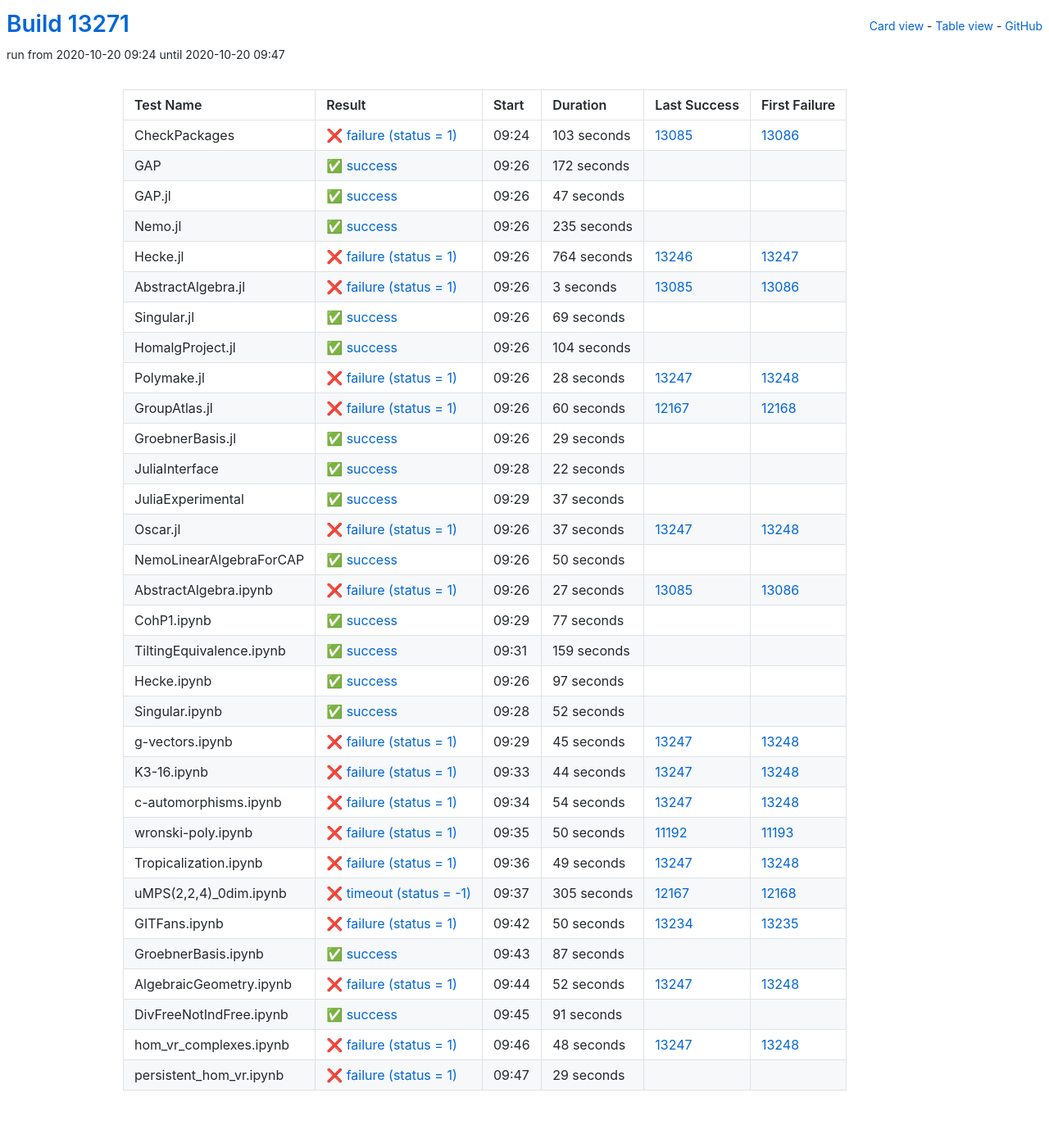
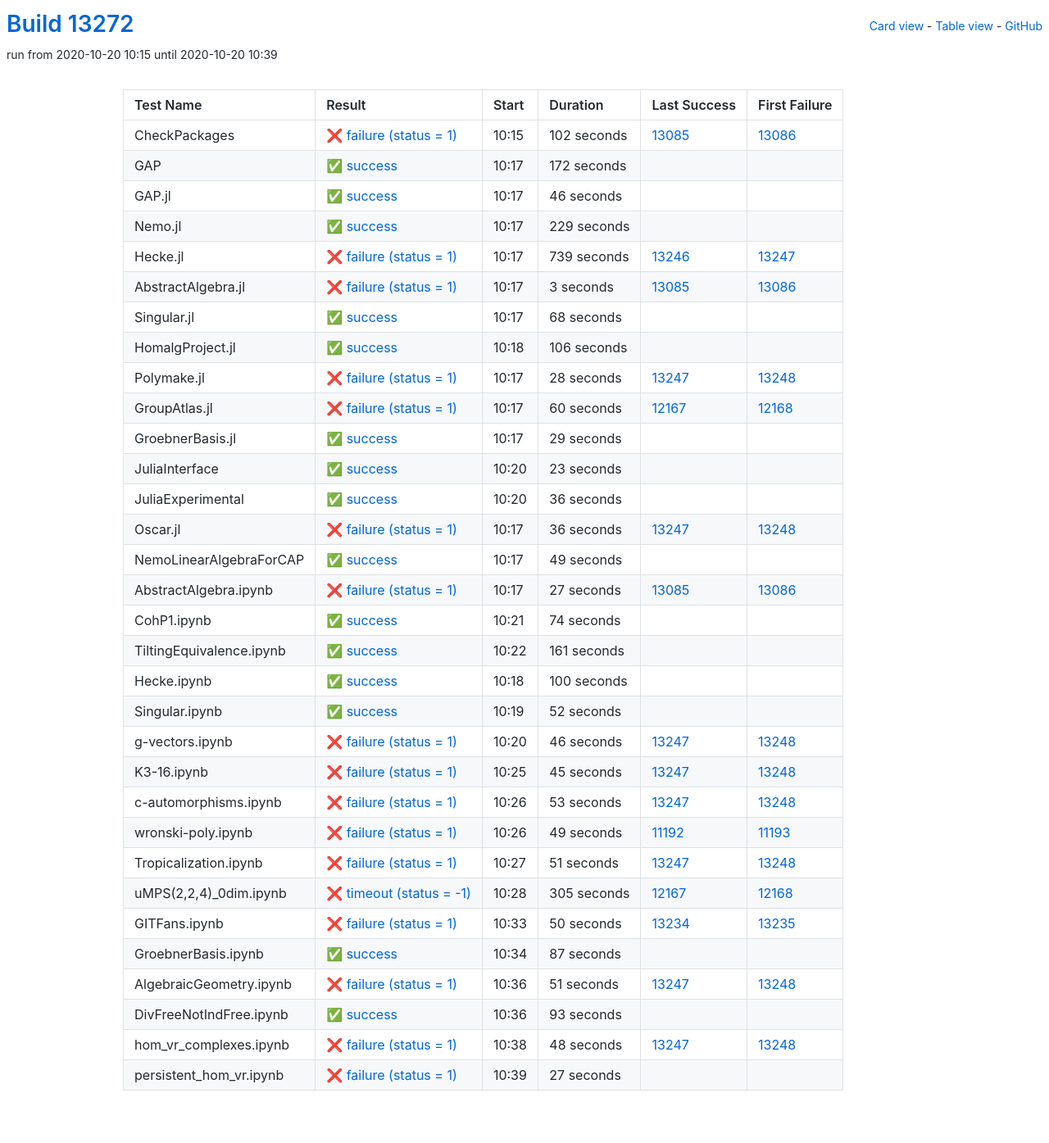
Before and after one commit to oscar-system/oscar-ci-status, a Jekyll site: the page built from table.html, in a window 1280 px wide. Shown: the whole page at 82% size. Built offline with Jekyll 4.4.1, drawn with Linux system fonts in a browser that asks for light colours.

Commit message:
Build #13272

```diff
--- a/_data/ci.yml
+++ b/_data/ci.yml
@@ -1,6 +1,6 @@
 ---
-build: 13271
-build_url: https://oscarci.mathematik.uni-kl.de/job/oscar/13271/
+build: 13272
+build_url: https://oscarci.mathematik.uni-kl.de/job/oscar/13272/
 job: oscar
 organization: oscar-system
 repo: oscar-ci-status
@@ -8,20 +8,20 @@
 tests:
 - name: CheckPackages
   id: checkpackages
-  log: https://oscarci.mathematik.uni-kl.de/job/oscar/13271/artifact/logs/build-13271/CheckPackages.log
-  start: 2020-10-20 09:24
+  log: https://oscarci.mathematik.uni-kl.de/job/oscar/13272/artifact/logs/build-13272/CheckPackages.log
+  start: 2020-10-20 10:15
   success: false
   exitcode: 1
   status: failure
-  duration: 103
+  duration: 102
   last_success: 13085
   last_success_url: https://oscarci.mathematik.uni-kl.de/job/oscar/13085/
   first_failure: 13086
   first_failure_url: https://oscarci.mathematik.uni-kl.de/job/oscar/13086/
 - name: GAP
   id: gap
-  log: https://oscarci.mathematik.uni-kl.de/job/oscar/13271/artifact/logs/build-13271/GAP.log
-  start: 2020-10-20 09:26
+  log: https://oscarci.mathematik.uni-kl.de/job/oscar/13272/artifact/logs/build-13272/GAP.log
+  start: 2020-10-20 10:17
   success: true
   exitcode: 0
   status: success
@@ -32,44 +32,44 @@
   first_failure_url:
 - name: GAP.jl
   id: gap-jl
-  log: https://oscarci.mathematik.uni-kl.de/job/oscar/13271/artifact/logs/build-13271/GAP.jl.log
-  start: 2020-10-20 09:26
+  log: https://oscarci.mathematik.uni-kl.de/job/oscar/13272/artifact/logs/build-13272/GAP.jl.log
+  start: 2020-10-20 10:17
   success: true
   exitcode: 0
   status: success
-  duration: 47
+  duration: 46
   last_success: false
   last_success_url:
   first_failure: false
   first_failure_url:
 - name: Nemo.jl
   id: nemo-jl
-  log: https://oscarci.mathematik.uni-kl.de/job/oscar/13271/artifact/logs/build-13271/Nemo.jl.log
-  start: 2020-10-20 09:26
+  log: https://oscarci.mathematik.uni-kl.de/job/oscar/13272/artifact/logs/build-13272/Nemo.jl.log
+  start: 2020-10-20 10:17
   success: true
   exitcode: 0
   status: success
-  duration: 235
+  duration: 229
   last_success: false
   last_success_url:
   first_failure: false
   first_failure_url:
 - name: Hecke.jl
   id: hecke-jl
-  log: https://oscarci.mathematik.uni-kl.de/job/oscar/13271/artifact/logs/build-13271/Hecke.jl.log
-  start: 2020-10-20 09:26
+  log: https://oscarci.mathematik.uni-kl.de/job/oscar/13272/artifact/logs/build-13272/Hecke.jl.log
+  start: 2020-10-20 10:17
   success: false
   exitcode: 1
   status: failure
-  duration: 764
+  duration: 739
   last_success: 13246
   last_success_url: https://oscarci.mathematik.uni-kl.de/job/oscar/13246/
   first_failure: 13247
   first_failure_url: https://oscarci.mathematik.uni-kl.de/job/oscar/13247/
 - name: AbstractAlgebra.jl
   id: abstractalgebra-jl
-  log: https://oscarci.mathematik.uni-kl.de/job/oscar/13271/artifact/logs/build-13271/AbstractAlgebra.jl.log
-  start: 2020-10-20 09:26
+  log: https://oscarci.mathematik.uni-kl.de/job/oscar/13272/artifact/logs/build-13272/AbstractAlgebra.jl.log
+  start: 2020-10-20 10:17
   success: false
   exitcode: 1
   status: failure
@@ -80,32 +80,32 @@
   first_failure_url: https://oscarci.mathematik.uni-kl.de/job/oscar/13086/
 - name: Singular.jl
   id: singular-jl
-  log: https://oscarci.mathematik.uni-kl.de/job/oscar/13271/artifact/logs/build-13271/Singular.jl.log
-  start: 2020-10-20 09:26
+  log: https://oscarci.mathematik.uni-kl.de/job/oscar/13272/artifact/logs/build-13272/Singular.jl.log
+  start: 2020-10-20 10:17
   success: true
   exitcode: 0
   status: success
-  duration: 69
+  duration: 68
   last_success: false
   last_success_url:
   first_failure: false
   first_failure_url:
 - name: HomalgProject.jl
   id: homalgproject-jl
-  log: https://oscarci.mathematik.uni-kl.de/job/oscar/13271/artifact/logs/build-13271/HomalgProject.jl.log
-  start: 2020-10-20 09:26
+  log: https://oscarci.mathematik.uni-kl.de/job/oscar/13272/artifact/logs/build-13272/HomalgProject.jl.log
+  start: 2020-10-20 10:18
   success: true
   exitcode: 0
   status: success
-  duration: 104
+  duration: 106
   last_success: false
   last_success_url:
   first_failure: false
   first_failure_url:
 - name: Polymake.jl
   id: polymake-jl
-  log: https://oscarci.mathematik.uni-kl.de/job/oscar/13271/artifact/logs/build-13271/Polymake.jl.log
-  start: 2020-10-20 09:26
+  log: https://oscarci.mathematik.uni-kl.de/job/oscar/13272/artifact/logs/build-13272/Polymake.jl.log
+  start: 2020-10-20 10:17
   success: false
   exitcode: 1
   status: failure
@@ -116,8 +116,8 @@
   first_failure_url: https://oscarci.mathematik.uni-kl.de/job/oscar/13248/
 - name: GroupAtlas.jl
   id: groupatlas-jl
-  log: https://oscarci.mathematik.uni-kl.de/job/oscar/13271/artifact/logs/build-13271/GroupAtlas.jl.log
-  start: 2020-10-20 09:26
+  log: https://oscarci.mathematik.uni-kl.de/job/oscar/13272/artifact/logs/build-13272/GroupAtlas.jl.log
+  start: 2020-10-20 10:17
   success: false
   exitcode: 1
   status: failure
@@ -128,8 +128,8 @@
   first_failure_url: https://oscarci.mathematik.uni-kl.de/job/oscar/12168/
 - name: GroebnerBasis.jl
   id: groebnerbasis-jl
-  log: https://oscarci.mathematik.uni-kl.de/job/oscar/13271/artifact/logs/build-13271/GroebnerBasis.jl.log
-  start: 2020-10-20 09:26
+  log: https://oscarci.mathematik.uni-kl.de/job/oscar/13272/artifact/logs/build-13272/GroebnerBasis.jl.log
+  start: 2020-10-20 10:17
   success: true
   exitcode: 0
   status: success
@@ -140,56 +140,56 @@
   first_failure_url:
 - name: JuliaInterface
   id: juliainterface
-  log: https://oscarci.mathematik.uni-kl.de/job/oscar/13271/artifact/logs/build-13271/JuliaInterface.log
-  start: 2020-10-20 09:28
+  log: https://oscarci.mathematik.uni-kl.de/job/oscar/13272/artifact/logs/build-13272/JuliaInterface.log
+  start: 2020-10-20 10:20
   success: true
   exitcode: 0
   status: success
-  duration: 22
+  duration: 23
   last_success: false
   last_success_url:
   first_failure: false
   first_failure_url:
 - name: JuliaExperimental
   id: juliaexperimental
-  log: https://oscarci.mathematik.uni-kl.de/job/oscar/13271/artifact/logs/build-13271/JuliaExperimental.log
-  start: 2020-10-20 09:29
+  log: https://oscarci.mathematik.uni-kl.de/job/oscar/13272/artifact/logs/build-13272/JuliaExperimental.log
+  start: 2020-10-20 10:20
   success: true
   exitcode: 0
   status: success
-  duration: 37
+  duration: 36
   last_success: false
   last_success_url:
   first_failure: false
   first_failure_url:
 - name: Oscar.jl
   id: oscar-jl
-  log: https://oscarci.mathematik.uni-kl.de/job/oscar/13271/artifact/logs/build-13271/Oscar.jl.log
-  start: 2020-10-20 09:26
+  log: https://oscarci.mathematik.uni-kl.de/job/oscar/13272/artifact/logs/build-13272/Oscar.jl.log
+  start: 2020-10-20 10:17
   success: false
   exitcode: 1
   status: failure
-  duration: 37
+  duration: 36
   last_success: 13247
   last_success_url: https://oscarci.mathematik.uni-kl.de/job/oscar/13247/
   first_failure: 13248
   first_failure_url: https://oscarci.mathematik.uni-kl.de/job/oscar/13248/
 - name: NemoLinearAlgebraForCAP
   id: nemolinearalgebraforcap
-  log: https://oscarci.mathematik.uni-kl.de/job/oscar/13271/artifact/logs/build-13271/NemoLinearAlgebraForCAP.log
-  start: 2020-10-20 09:26
+  log: https://oscarci.mathematik.uni-kl.de/job/oscar/13272/artifact/logs/build-13272/NemoLinearAlgebraForCAP.log
+  start: 2020-10-20 10:17
   success: true
   exitcode: 0
   status: success
-  duration: 50
+  duration: 49
   last_success: false
   last_success_url:
   first_failure: false
   first_failure_url:
 - name: AbstractAlgebra.ipynb
   id: abstractalgebra-ipynb
-  log: https://oscarci.mathematik.uni-kl.de/job/oscar/13271/artifact/logs/build-13271/AbstractAlgebra.ipynb.log
-  start: 2020-10-20 09:26
+  log: https://oscarci.mathematik.uni-kl.de/job/oscar/13272/artifact/logs/build-13272/AbstractAlgebra.ipynb.log
+  start: 2020-10-20 10:17
   success: false
   exitcode: 1
   status: failure
@@ -200,44 +200,44 @@
   first_failure_url: https://oscarci.mathematik.uni-kl.de/job/oscar/13086/
 - name: CohP1.ipynb
   id: cohp1-ipynb
-  log: https://oscarci.mathematik.uni-kl.de/job/oscar/13271/artifact/logs/build-13271/CohP1.ipynb.log
-  start: 2020-10-20 09:29
+  log: https://oscarci.mathematik.uni-kl.de/job/oscar/13272/artifact/logs/build-13272/CohP1.ipynb.log
+  start: 2020-10-20 10:21
   success: true
   exitcode: 0
   status: success
-  duration: 77
+  duration: 74
   last_success: false
   last_success_url:
   first_failure: false
   first_failure_url:
 - name: TiltingEquivalence.ipynb
   id: tiltingequivalence-ipynb
-  log: https://oscarci.mathematik.uni-kl.de/job/oscar/13271/artifact/logs/build-13271/TiltingEquivalence.ipynb.log
-  start: 2020-10-20 09:31
+  log: https://oscarci.mathematik.uni-kl.de/job/oscar/13272/artifact/logs/build-13272/TiltingEquivalence.ipynb.log
+  start: 2020-10-20 10:22
   success: true
   exitcode: 0
   status: success
-  duration: 159
+  duration: 161
   last_success: false
   last_success_url:
   first_failure: false
   first_failure_url:
 - name: Hecke.ipynb
   id: hecke-ipynb
-  log: https://oscarci.mathematik.uni-kl.de/job/oscar/13271/artifact/logs/build-13271/Hecke.ipynb.log
-  start: 2020-10-20 09:26
+  log: https://oscarci.mathematik.uni-kl.de/job/oscar/13272/artifact/logs/build-13272/Hecke.ipynb.log
+  start: 2020-10-20 10:18
   success: true
   exitcode: 0
   status: success
-  duration: 97
+  duration: 100
   last_success: false
   last_success_url:
   first_failure: false
   first_failure_url:
 - name: Singular.ipynb
   id: singular-ipynb
-  log: https://oscarci.mathematik.uni-kl.de/job/oscar/13271/artifact/logs/build-13271/Singular.ipynb.log
-  start: 2020-10-20 09:28
+  log: https://oscarci.mathematik.uni-kl.de/job/oscar/13272/artifact/logs/build-13272/Singular.ipynb.log
+  start: 2020-10-20 10:19
   success: true
   exitcode: 0
   status: success
@@ -248,8 +248,20 @@
   first_failure_url:
 - name: g-vectors.ipynb
   id: g-vectors-ipynb
-  log: https://oscarci.mathematik.uni-kl.de/job/oscar/13271/artifact/logs/build-13271/g-vectors.ipynb.log
-  start: 2020-10-20 09:29
+  log: https://oscarci.mathematik.uni-kl.de/job/oscar/13272/artifact/logs/build-13272/g-vectors.ipynb.log
+  start: 2020-10-20 10:20
+  success: false
+  exitcode: 1
+  status: failure
+  duration: 46
+  last_success: 13247
+  last_success_url: https://oscarci.mathematik.uni-kl.de/job/oscar/13247/
+  first_failure: 13248
+  first_failure_url: https://oscarci.mathematik.uni-kl.de/job/oscar/13248/
+- name: K3-16.ipynb
+  id: k3-16-ipynb
+  log: https://oscarci.mathematik.uni-kl.de/job/oscar/13272/artifact/logs/build-13272/K3-16.ipynb.log
+  start: 2020-10-20 10:25
   success: false
   exitcode: 1
   status: failure
@@ -258,58 +270,46 @@
   last_success_url: https://oscarci.mathematik.uni-kl.de/job/oscar/13247/
   first_failure: 13248
   first_failure_url: https://oscarci.mathematik.uni-kl.de/job/oscar/13248/
-- name: K3-16.ipynb
-  id: k3-16-ipynb
-  log: https://oscarci.mathematik.uni-kl.de/job/oscar/13271/artifact/logs/build-13271/K3-16.ipynb.log
-  start: 2020-10-20 09:33
+- name: c-automorphisms.ipynb
+  id: c-automorphisms-ipynb
+  log: https://oscarci.mathematik.uni-kl.de/job/oscar/13272/artifact/logs/build-13272/c-automorphisms.ipynb.log
+  start: 2020-10-20 10:26
   success: false
   exitcode: 1
   status: failure
-  duration: 44
-  last_success: 13247
-  last_success_url: https://oscarci.mathematik.uni-kl.de/job/oscar/13247/
-  first_failure: 13248
-  first_failure_url: https://oscarci.mathematik.uni-kl.de/job/oscar/13248/
-- name: c-automorphisms.ipynb
-  id: c-automorphisms-ipynb
-  log: https://oscarci.mathematik.uni-kl.de/job/oscar/13271/artifact/logs/build-13271/c-automorphisms.ipynb.log
-  start: 2020-10-20 09:34
-  success: false
-  exitcode: 1
-  status: failure
-  duration: 54
+  duration: 53
   last_success: 13247
   last_success_url: https://oscarci.mathematik.uni-kl.de/job/oscar/13247/
   first_failure: 13248
   first_failure_url: https://oscarci.mathematik.uni-kl.de/job/oscar/13248/
 - name: wronski-poly.ipynb
   id: wronski-poly-ipynb
-  log: https://oscarci.mathematik.uni-kl.de/job/oscar/13271/artifact/logs/build-13271/wronski-poly.ipynb.log
-  start: 2020-10-20 09:35
+  log: https://oscarci.mathematik.uni-kl.de/job/oscar/13272/artifact/logs/build-13272/wronski-poly.ipynb.log
+  start: 2020-10-20 10:26
   success: false
   exitcode: 1
   status: failure
-  duration: 50
+  duration: 49
   last_success: 11192
   last_success_url: https://oscarci.mathematik.uni-kl.de/job/oscar/11192/
   first_failure: 11193
   first_failure_url: https://oscarci.mathematik.uni-kl.de/job/oscar/11193/
 - name: Tropicalization.ipynb
   id: tropicalization-ipynb
-  log: https://oscarci.mathematik.uni-kl.de/job/oscar/13271/artifact/logs/build-13271/Tropicalization.ipynb.log
-  start: 2020-10-20 09:36
+  log: https://oscarci.mathematik.uni-kl.de/job/oscar/13272/artifact/logs/build-13272/Tropicalization.ipynb.log
+  start: 2020-10-20 10:27
   success: false
   exitcode: 1
   status: failure
-  duration: 49
+  duration: 51
   last_success: 13247
   last_success_url: https://oscarci.mathematik.uni-kl.de/job/oscar/13247/
   first_failure: 13248
   first_failure_url: https://oscarci.mathematik.uni-kl.de/job/oscar/13248/
 - name: uMPS(2,2,4)_0dim.ipynb
   id: umps-2-2-4-0dim-ipynb
-  log: https://oscarci.mathematik.uni-kl.de/job/oscar/13271/artifact/logs/build-13271/uMPS-2-2-4-_0dim.ipynb.log
-  start: 2020-10-20 09:37
+  log: https://oscarci.mathematik.uni-kl.de/job/oscar/13272/artifact/logs/build-13272/uMPS-2-2-4-_0dim.ipynb.log
+  start: 2020-10-20 10:28
   success: false
   exitcode: -1
   status: timeout
@@ -320,8 +320,8 @@
   first_failure_url: https://oscarci.mathematik.uni-kl.de/job/oscar/12168/
 - name: GITFans.ipynb
   id: gitfans-ipynb
-  log: https://oscarci.mathematik.uni-kl.de/job/oscar/13271/artifact/logs/build-13271/GITFans.ipynb.log
-  start: 2020-10-20 09:42
+  log: https://oscarci.mathematik.uni-kl.de/job/oscar/13272/artifact/logs/build-13272/GITFans.ipynb.log
+  start: 2020-10-20 10:33
   success: false
   exitcode: 1
   status: failure
@@ -332,8 +332,8 @@
   first_failure_url: https://oscarci.mathematik.uni-kl.de/job/oscar/13235/
 - name: GroebnerBasis.ipynb
   id: groebnerbasis-ipynb
-  log: https://oscarci.mathematik.uni-kl.de/job/oscar/13271/artifact/logs/build-13271/GroebnerBasis.ipynb.log
-  start: 2020-10-20 09:43
+  log: https://oscarci.mathematik.uni-kl.de/job/oscar/13272/artifact/logs/build-13272/GroebnerBasis.ipynb.log
+  start: 2020-10-20 10:34
   success: true
   exitcode: 0
   status: success
@@ -344,32 +344,32 @@
   first_failure_url:
 - name: AlgebraicGeometry.ipynb
   id: algebraicgeometry-ipynb
-  log: https://oscarci.mathematik.uni-kl.de/job/oscar/13271/artifact/logs/build-13271/AlgebraicGeometry.ipynb.log
-  start: 2020-10-20 09:44
+  log: https://oscarci.mathematik.uni-kl.de/job/oscar/13272/artifact/logs/build-13272/AlgebraicGeometry.ipynb.log
+  start: 2020-10-20 10:36
   success: false
   exitcode: 1
   status: failure
-  duration: 52
+  duration: 51
   last_success: 13247
   last_success_url: https://oscarci.mathematik.uni-kl.de/job/oscar/13247/
   first_failure: 13248
   first_failure_url: https://oscarci.mathematik.uni-kl.de/job/oscar/13248/
 - name: DivFreeNotIndFree.ipynb
   id: divfreenotindfree-ipynb
-  log: https://oscarci.mathematik.uni-kl.de/job/oscar/13271/artifact/logs/build-13271/DivFreeNotIndFree.ipynb.log
-  start: 2020-10-20 09:45
+  log: https://oscarci.mathematik.uni-kl.de/job/oscar/13272/artifact/logs/build-13272/DivFreeNotIndFree.ipynb.log
+  start: 2020-10-20 10:36
   success: true
   exitcode: 0
   status: success
-  duration: 91
+  duration: 93
   last_success: false
   last_success_url:
   first_failure: false
   first_failure_url:
 - name: hom_vr_complexes.ipynb
   id: hom-vr-complexes-ipynb
-  log: https://oscarci.mathematik.uni-kl.de/job/oscar/13271/artifact/logs/build-13271/hom_vr_complexes.ipynb.log
-  start: 2020-10-20 09:46
+  log: https://oscarci.mathematik.uni-kl.de/job/oscar/13272/artifact/logs/build-13272/hom_vr_complexes.ipynb.log
+  start: 2020-10-20 10:38
   success: false
   exitcode: 1
   status: failure
@@ -380,12 +380,12 @@
   first_failure_url: https://oscarci.mathematik.uni-kl.de/job/oscar/13248/
 - name: persistent_hom_vr.ipynb
   id: persistent-hom-vr-ipynb
-  log: https://oscarci.mathematik.uni-kl.de/job/oscar/13271/artifact/logs/build-13271/persistent_hom_vr.ipynb.log
-  start: 2020-10-20 09:47
+  log: https://oscarci.mathematik.uni-kl.de/job/oscar/13272/artifact/logs/build-13272/persistent_hom_vr.ipynb.log
+  start: 2020-10-20 10:39
   success: false
   exitcode: 1
   status: failure
-  duration: 29
+  duration: 27
   last_success: false
   last_success_url:
   first_failure: false
```
Also changed, not shown: README.md.
